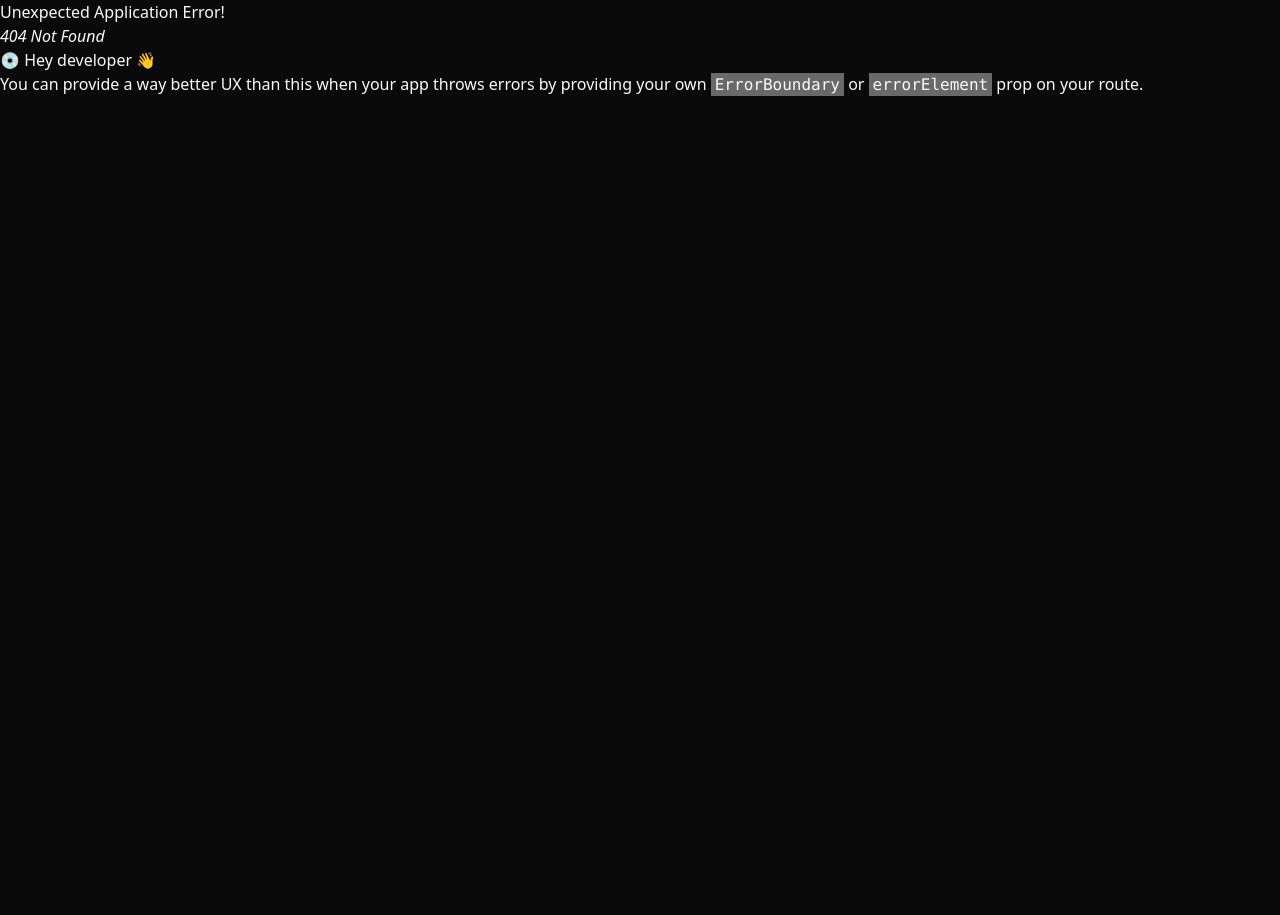
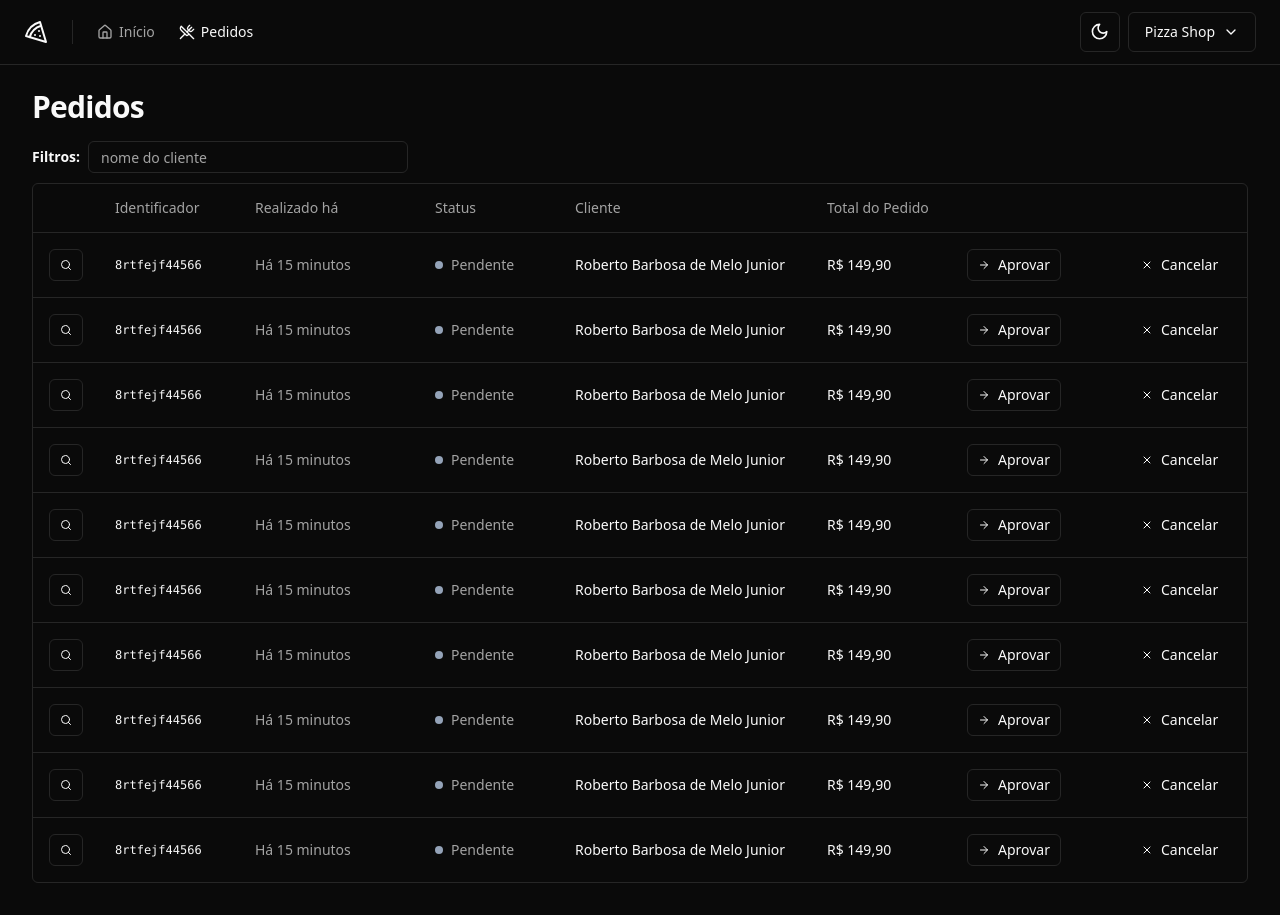
Before and after one commit to RobertoBMJunior/pizza-shop, a React (Vite) app: page /orders in a window 1280 px wide. Before the commit this address had no page. Before the commit the page ends 800 px from the top, so only its background shows below. Built offline with nearby package versions, Linux system fonts and the light colour scheme.

Commit message:
Pagina: Listagem de Pedidos

```diff
--- a/src/components/ui/button.tsx
+++ b/src/components/ui/button.tsx
@@ -22,6 +22,7 @@
       size: {
         default: 'h-10 px-4 py-2',
         sm: 'h-9 rounded-md px-3',
+        xs: 'h-8 px-2.5',
         lg: 'h-11 rounded-md px-8',
         icon: 'h-10 w-10',
       },
--- /dev/null
+++ b/src/components/ui/table.tsx
@@ -0,0 +1,117 @@
+import * as React from "react"
+
+import { cn } from "@/lib/utils"
+
+const Table = React.forwardRef<
+  HTMLTableElement,
+  React.HTMLAttributes<HTMLTableElement>
+>(({ className, ...props }, ref) => (
+  <div className="relative w-full overflow-auto">
+    <table
+      ref={ref}
+      className={cn("w-full caption-bottom text-sm", className)}
+      {...props}
+    />
+  </div>
+))
+Table.displayName = "Table"
+
+const TableHeader = React.forwardRef<
+  HTMLTableSectionElement,
+  React.HTMLAttributes<HTMLTableSectionElement>
+>(({ className, ...props }, ref) => (
+  <thead ref={ref} className={cn("[&_tr]:border-b", className)} {...props} />
+))
+TableHeader.displayName = "TableHeader"
+
+const TableBody = React.forwardRef<
+  HTMLTableSectionElement,
+  React.HTMLAttributes<HTMLTableSectionElement>
+>(({ className, ...props }, ref) => (
+  <tbody
+    ref={ref}
+    className={cn("[&_tr:last-child]:border-0", className)}
+    {...props}
+  />
+))
+TableBody.displayName = "TableBody"
+
+const TableFooter = React.forwardRef<
+  HTMLTableSectionElement,
+  React.HTMLAttributes<HTMLTableSectionElement>
+>(({ className, ...props }, ref) => (
+  <tfoot
+    ref={ref}
+    className={cn(
+      "border-t bg-muted/50 font-medium [&>tr]:last:border-b-0",
+      className
+    )}
+    {...props}
+  />
+))
+TableFooter.displayName = "TableFooter"
+
+const TableRow = React.forwardRef<
+  HTMLTableRowElement,
+  React.HTMLAttributes<HTMLTableRowElement>
+>(({ className, ...props }, ref) => (
+  <tr
+    ref={ref}
+    className={cn(
+      "border-b transition-colors hover:bg-muted/50 data-[state=selected]:bg-muted",
+      className
+    )}
+    {...props}
+  />
+))
+TableRow.displayName = "TableRow"
+
+const TableHead = React.forwardRef<
+  HTMLTableCellElement,
+  React.ThHTMLAttributes<HTMLTableCellElement>
+>(({ className, ...props }, ref) => (
+  <th
+    ref={ref}
+    className={cn(
+      "h-12 px-4 text-left align-middle font-medium text-muted-foreground [&:has([role=checkbox])]:pr-0",
+      className
+    )}
+    {...props}
+  />
+))
+TableHead.displayName = "TableHead"
+
+const TableCell = React.forwardRef<
+  HTMLTableCellElement,
+  React.TdHTMLAttributes<HTMLTableCellElement>
+>(({ className, ...props }, ref) => (
+  <td
+    ref={ref}
+    className={cn("p-4 align-middle [&:has([role=checkbox])]:pr-0", className)}
+    {...props}
+  />
+))
+TableCell.displayName = "TableCell"
+
+const TableCaption = React.forwardRef<
+  HTMLTableCaptionElement,
+  React.HTMLAttributes<HTMLTableCaptionElement>
+>(({ className, ...props }, ref) => (
+  <caption
+    ref={ref}
+    className={cn("mt-4 text-sm text-muted-foreground", className)}
+    {...props}
+  />
+))
+TableCaption.displayName = "TableCaption"
+
+export {
+  Table,
+  TableHeader,
+  TableBody,
+  TableFooter,
+  TableHead,
+  TableRow,
+  TableCell,
+  TableCaption,
+}
--- a/src/pages/app/dashboard.tsx
+++ b/src/pages/app/dashboard.tsx
@@ -4,7 +4,7 @@
   return (
     <>
       <Helmet title="Dashboard" />
-      <h1>Heelo Dashboard</h1>
+      <h1>Hello Dashboard</h1>
     </>
   )
 }
--- /dev/null
+++ b/src/pages/app/orders/orders.tsx
@@ -0,0 +1,99 @@
+import { ArrowRight, Search, X } from 'lucide-react'
+import { Helmet } from 'react-helmet-async'
+
+import { Button } from '@/components/ui/button'
+import { Input } from '@/components/ui/input'
+import {
+  Table,
+  TableBody,
+  TableCell,
+  TableHead,
+  TableHeader,
+  TableRow,
+} from '@/components/ui/table'
+
+export function Orders() {
+  return (
+    <>
+      <Helmet title="Pedidos" />
+      <div className="flex flex-col gap-4">
+        <h1 className="text-3xl font-bold tracking-tight">Pedidos</h1>
+      </div>
+      <div className="space-y-2.5">
+        <form action="" className="flex items-center gap-2">
+          <span className="text-sm font-semibold">Filtros:</span>
+          <Input placeholder="nome do cliente" className="h-8 w-[320px]" />
+        </form>
+
+        <div className="rounded-md border">
+          <Table>
+            <TableHeader>
+              <TableRow>
+                <TableHead className="w-[64px]"></TableHead>
+                <TableHead className="w-[140px]">Identificador</TableHead>
+                <TableHead className="w-[180px]">Realizado há</TableHead>
+                <TableHead className="w-[140px]">Status</TableHead>
+                <TableHead>Cliente</TableHead>
+                <TableHead className="w-[140px]">Total do Pedido</TableHead>
+                <TableHead className="w-[164px]"></TableHead>
+                <TableHead className="w-[132px]"></TableHead>
+              </TableRow>
+            </TableHeader>
+
+            <TableBody>
+              {Array.from({ length: 10 }).map((_, i) => {
+                return (
+                  <TableRow key={i}>
+                    <TableCell>
+                      <Button variant="outline" size="xs">
+                        <Search className="h-3 w-3" />
+                        <span className="sr-only">Detalhes do pedido</span>
+                      </Button>
+                    </TableCell>
+
+                    <TableCell className="font-mono text-xs font-medium">
+                      8rtfejf44566
+                    </TableCell>
+
+                    <TableCell className="text-muted-foreground">
+                      Há 15 minutos
+                    </TableCell>
+
+                    <TableCell>
+                      <div className="flex items-center gap-2">
+                        <span className="h-2 w-2 rounded-full bg-slate-400" />
+                        <span className="font-medium text-muted-foreground">
+                          Pendente
+                        </span>
+                      </div>
+                    </TableCell>
+
+                    <TableCell className="font-medium">
+                      Roberto Barbosa de Melo Junior
+                    </TableCell>
+
+                    <TableCell className="font-medium">R$ 149,90</TableCell>
+
+                    <TableCell>
+                      <Button variant="outline" size="xs">
+                        <ArrowRight className="mr-2 h-3 w-3" />
+                        Aprovar
+                      </Button>
+                    </TableCell>
+
+                    <TableCell>
+                      <Button variant="ghost" size="xs">
+                        <X className="mr-2 h-3 w-3" />
+                        Cancelar
+                      </Button>
+                    </TableCell>
+                  </TableRow>
+                )
+              })}
+            </TableBody>
+          </Table>
+        </div>
+      </div>
+    </>
+  )
+}
--- a/src/routes.tsx
+++ b/src/routes.tsx
@@ -3,6 +3,7 @@
 import { AppLayout } from './pages/_layouts/app'
 import { AuthLayout } from './pages/_layouts/auth'
 import { Dashboard } from './pages/app/dashboard'
+import { Orders } from './pages/app/orders/orders'
 import { SignIn } from './pages/auth/signIn'
 import { SignUp } from './pages/auth/signUp'
 
@@ -14,6 +15,10 @@
       {
         path: '/',
         element: <Dashboard />,
+      },
+      {
+        path: '/orders',
+        element: <Orders />,
       },
     ],
   },
```
